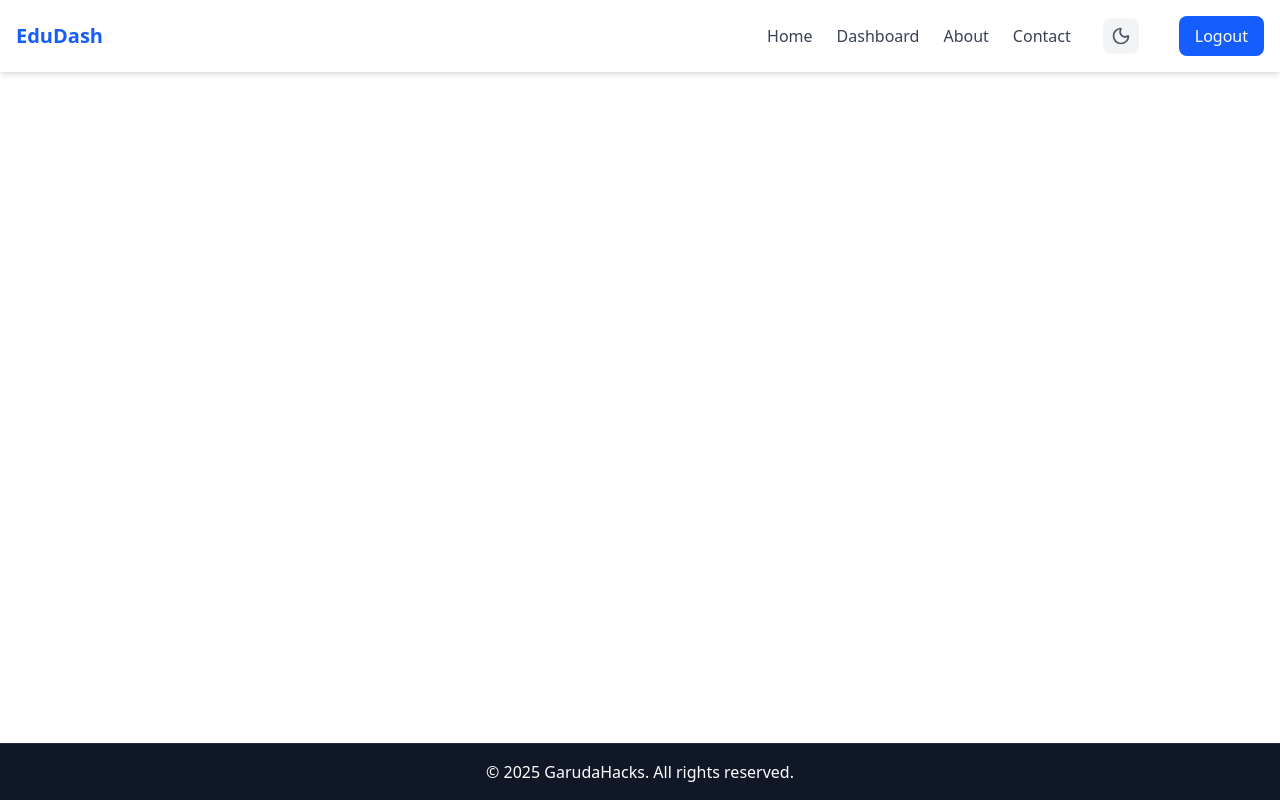
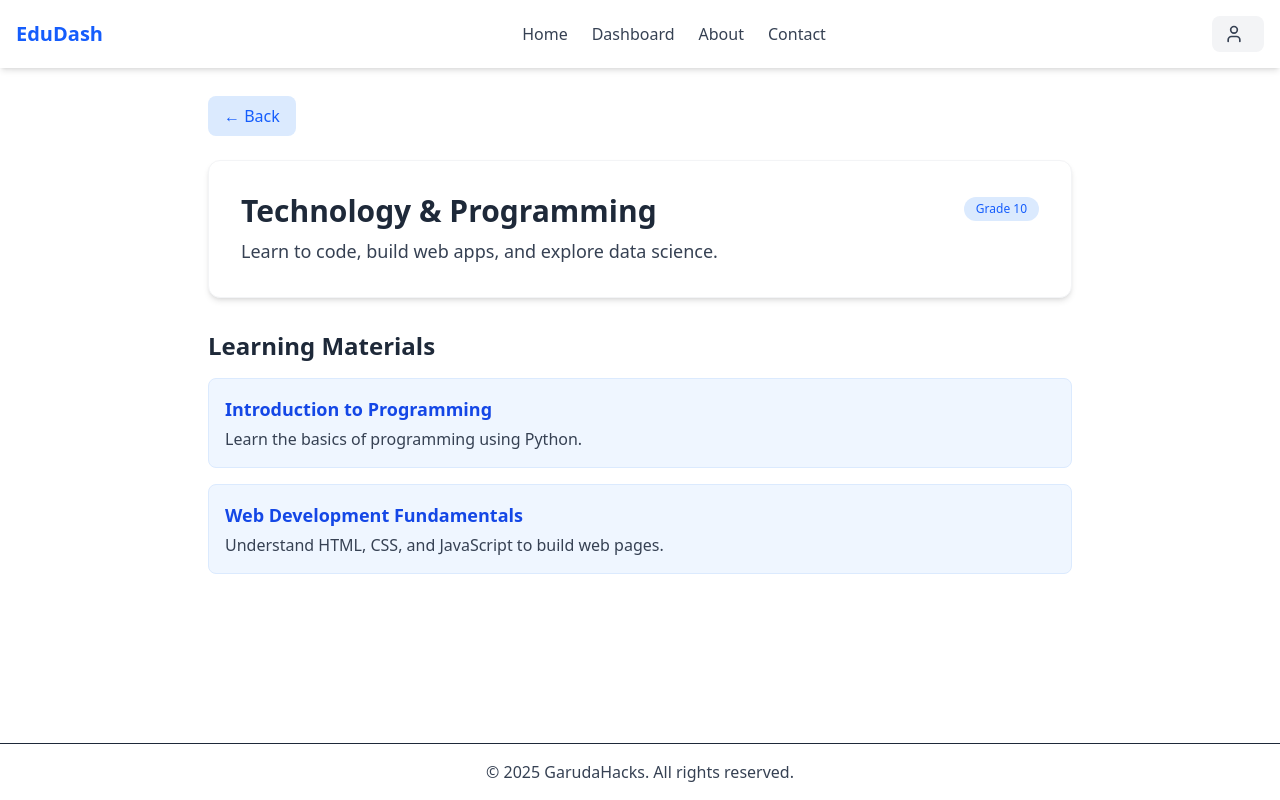
Before and after one commit to EdwinLolo/garudahacks-frontend, a React (Vite) app: page /subject/1 in a window 1280 px wide. Built offline with nearby package versions, Linux system fonts and the light colour scheme; sample sign-in values are in the browser's storage.

Commit message:
materials

```diff
--- a/src/App.jsx
+++ b/src/App.jsx
@@ -8,6 +8,7 @@ import Navbar from "./layout/Navbar";
 import Dashboard from "./pages/Dashboard";
 import Login from "./pages/Login";
 import Footer from "./layout/Footer";
+import SubjectDetail from "./pages/SubjectDetail";
 
 function PrivateRoute({ isAuthenticated, children }) {
   return isAuthenticated ? children : <Navigate to="/login" replace />;
@@ -51,6 +52,14 @@ function AppContent() {
               </PrivateRoute>
             }
           />
+          <Route
+            path="/subject/:id"
+            element={
+              <PrivateRoute isAuthenticated={isAuthenticated}>
+                <SubjectDetail />
+              </PrivateRoute>
+            }
+          />
         </Routes>
       </main>
       {!isLoginPage && <Footer />}
--- a/src/components/SubjectCard.jsx
+++ b/src/components/SubjectCard.jsx
@@ -1,10 +1,28 @@
 import React from "react";
-import { Layers3 } from "lucide-react";
+import { Layers3, BookOpen, Briefcase, Palette } from "lucide-react";
+import { useNavigate } from "react-router-dom";
+
+const iconMap = {
+  "Technology & Programming": BookOpen,
+  "Business & Marketing": Briefcase,
+  "Design & Creative Arts": Palette,
+};
 
 const SubjectCard = ({ subject }) => {
+  const navigate = useNavigate();
+  const Icon = iconMap[subject.name] || Layers3;
+
+  const handleClick = () => {
+    navigate(`/subject/${subject.id}`);
+  };
+
   return (
     <div
-      className="relative bg-white dark:bg-gray-800 rounded-xl shadow-md p-6 text-left border border-gray-100 dark:border-gray-700 transition-colors"
+      className="relative bg-white dark:bg-gray-800 rounded-xl shadow-md p-6 text-left border border-gray-100 dark:border-gray-700 transition-colors cursor-pointer hover:shadow-lg hover:border-blue-300 dark:hover:border-blue-500"
+      onClick={handleClick}
+      role="button"
+      tabIndex={0}
+      onKeyPress={e => { if (e.key === 'Enter') handleClick(); }}
     >
       {subject.tag && (
         <div className="absolute top-4 right-4">
@@ -15,7 +33,7 @@ const SubjectCard = ({ subject }) => {
       )}
 
       <div className="bg-blue-50 dark:bg-blue-900 p-3 rounded-xl w-fit mb-4 transition-colors">
-        <Layers3 className="w-6 h-6 text-blue-500 dark:text-blue-300" />
+        <Icon className="w-6 h-6 text-blue-500 dark:text-blue-300" />
       </div>
 
       <h3 className="text-lg font-semibold text-gray-900 dark:text-gray-100 mb-2">
--- /dev/null
+++ b/src/data/materials.json
@@ -0,0 +1,47 @@
+[
+  {
+    "subjectId": 1,
+    "materials": [
+      {
+        "id": 1,
+        "title": "Introduction to Programming",
+        "content": "Learn the basics of programming using Python."
+      },
+      {
+        "id": 2,
+        "title": "Web Development Fundamentals",
+        "content": "Understand HTML, CSS, and JavaScript to build web pages."
+      }
+    ]
+  },
+  {
+    "subjectId": 2,
+    "materials": [
+      {
+        "id": 1,
+        "title": "Entrepreneurship 101",
+        "content": "Explore the fundamentals of starting a business."
+      },
+      {
+        "id": 2,
+        "title": "Digital Marketing Basics",
+        "content": "Learn about SEO, SEM, and social media marketing."
+      }
+    ]
+  },
+  {
+    "subjectId": 3,
+    "materials": [
+      {
+        "id": 1,
+        "title": "Graphic Design Principles",
+        "content": "Discover the basics of visual design and composition."
+      },
+      {
+        "id": 2,
+        "title": "Creative Writing",
+        "content": "Develop your storytelling and writing skills."
+      }
+    ]
+  }
+]
--- a/src/layout/Footer.jsx
+++ b/src/layout/Footer.jsx
@@ -1,7 +1,7 @@
 import React from 'react';
 
 const Footer = () => (
-    <footer className="bg-gray-900 dark:bg-gray-950 text-white dark:text-gray-200 text-center py-4 fixed left-0 bottom-0 w-full border-t border-gray-800 dark:border-gray-700 transition-colors">
+    <footer className="text-gray-700 dark:bg-gray-950 dark:text-gray-200 text-center py-4 fixed left-0 bottom-0 w-full border-t border-gray-800 dark:border-gray-700 transition-colors">
         © {new Date().getFullYear()} GarudaHacks. All rights reserved.
     </footer>
 );
--- a/src/layout/Navbar.jsx
+++ b/src/layout/Navbar.jsx
@@ -1,9 +1,11 @@
-import React, { useState, useEffect } from "react";
-import { Menu, X, Sun, Moon } from "lucide-react";
+
+import React, { useState, useEffect, useRef } from "react";
+import { Menu, X, Sun, Moon, User } from "lucide-react";
 import { Link } from "react-router-dom";
-
+import { useSelector } from "react-redux";
 
 const Navbar = ({ onLogout, isAuthenticated }) => {
+  const user = useSelector((state) => state.auth.user) || { name: '', email: '' };
   const [isOpen, setIsOpen] = useState(false);
   const [isDark, setIsDark] = useState(() => {
     if (typeof window !== 'undefined') {
@@ -11,12 +13,32 @@ const Navbar = ({ onLogout, isAuthenticated }) => {
     }
     return false;
   });
+  const [profileOpen, setProfileOpen] = useState(false);
+  const profileRef = useRef(null);
 
   useEffect(() => {
     setIsDark(document.documentElement.classList.contains('dark'));
   }, []);
 
+  // Close profile dropdown on outside click
+  useEffect(() => {
+    function handleClickOutside(event) {
+      if (profileRef.current && !profileRef.current.contains(event.target)) {
+        setProfileOpen(false);
+      }
+    }
+    if (profileOpen) {
+      document.addEventListener('mousedown', handleClickOutside);
+    } else {
+      document.removeEventListener('mousedown', handleClickOutside);
+    }
+    return () => {
+      document.removeEventListener('mousedown', handleClickOutside);
+    };
+  }, [profileOpen]);
+
   const toggleMenu = () => setIsOpen(!isOpen);
+  const toggleProfile = () => setProfileOpen((v) => !v);
 
   const toggleDarkMode = () => {
     const html = document.documentElement;
@@ -30,34 +52,62 @@ const Navbar = ({ onLogout, isAuthenticated }) => {
   };
 
   return (
-    <header className="bg-white dark:bg-gray-900 shadow-md fixed top-0 left-0 right-0 z-50 transition-colors">
+    <header className="dark:bg-gray-900 shadow-md fixed top-0 left-0 right-0 z-50 transition-colors">
       <div className="container mx-auto px-4 py-4 flex items-center justify-between">
+        {/* Left: Logo/Name */}
+        <div className="flex items-center min-w-[120px]">
           <h1 className="text-xl font-bold text-blue-600 dark:text-blue-300">EduDash</h1>
-        <nav className="hidden md:flex gap-6 text-gray-700 dark:text-gray-200 font-medium items-center">
+        </div>
+        {/* Center: Routes */}
+        <nav className="hidden md:flex gap-6 text-gray-700 dark:text-gray-200 font-medium items-center flex-1 justify-center">
           <Link to="/" className="hover:text-blue-500 dark:hover:text-blue-400 transition">Home</Link>
           <Link to="/dashboard" className="hover:text-blue-500 dark:hover:text-blue-400 transition">Dashboard</Link>
           <Link to="/about" className="hover:text-blue-500 dark:hover:text-blue-400 transition">About</Link>
           <Link to="/contact" className="hover:text-blue-500 dark:hover:text-blue-400 transition">Contact</Link>
+        </nav>
+        {/* Right: Profile Dropdown */}
+        <div className="flex items-center gap-2 min-w-[48px]">
+          {/* Hamburger for mobile */}
+          <button className="md:hidden text-gray-700 dark:text-gray-200" onClick={toggleMenu}>
+            {isOpen ? <X size={24} /> : <Menu size={24} />}
+          </button>
+          {/* Profile dropdown for desktop */}
+          {isAuthenticated && (
+            <div className="relative hidden md:block" ref={profileRef}>
+              <button
+                onClick={toggleProfile}
+                className="flex items-center gap-2 px-3 py-2 rounded-lg bg-gray-100 dark:bg-gray-800 hover:bg-gray-200 dark:hover:bg-gray-700 text-gray-700 dark:text-gray-200 transition"
+                aria-label="Profile menu"
+              >
+                <User className="w-5 h-5" />
+                <span className="font-medium">{user.name.split(' ')[0]}</span>
+              </button>
+              {profileOpen && (
+                <div className="absolute right-0 mt-2 w-56 bg-white dark:bg-gray-800 rounded-lg shadow-lg border border-gray-100 dark:border-gray-700 z-50 p-4">
+                  <div className="mb-3">
+                    <div className="font-semibold text-gray-900 dark:text-gray-100">{user.name}</div>
+                    <div className="text-sm text-gray-500 dark:text-gray-400">{user.email}</div>
+                  </div>
                   <button
                     onClick={toggleDarkMode}
-            className="ml-2 p-2 rounded-lg transition-colors duration-200 bg-gray-100 hover:bg-gray-200 text-gray-600 dark:bg-gray-800 dark:hover:bg-gray-700 dark:text-yellow-400"
-            aria-label="Toggle dark mode"
+                    className="w-full flex items-center gap-2 px-3 py-2 rounded-md bg-gray-100 dark:bg-gray-700 hover:bg-gray-200 dark:hover:bg-gray-600 text-gray-700 dark:text-yellow-400 transition mb-2"
                   >
-            {isDark ? <Sun className="w-5 h-5" /> : <Moon className="w-5 h-5" />}
+                    {isDark ? <Sun className="w-4 h-4" /> : <Moon className="w-4 h-4" />}
+                    <span>{isDark ? 'Light Mode' : 'Dark Mode'}</span>
                   </button>
-          {isAuthenticated && (
                   <button
                     onClick={onLogout}
-              className="ml-4 px-4 py-2 bg-blue-600 text-white rounded-lg hover:bg-blue-700 dark:bg-blue-700 dark:hover:bg-blue-800 transition"
+                    className="w-full px-3 py-2 rounded-md bg-blue-600 text-white hover:bg-blue-700 dark:bg-blue-700 dark:hover:bg-blue-800 transition"
                   >
                     Logout
                   </button>
+                </div>
               )}
-        </nav>
-        <button className="md:hidden text-gray-700 dark:text-gray-200" onClick={toggleMenu}>
-          {isOpen ? <X size={24} /> : <Menu size={24} />}
-        </button>
             </div>
+          )}
+        </div>
+      </div>
+      {/* Mobile menu */}
       {isOpen && (
         <div className="md:hidden bg-white dark:bg-gray-900 border-t border-gray-100 dark:border-gray-800 px-4 pb-4">
           <nav className="flex flex-col gap-3 mt-2 text-gray-700 dark:text-gray-200 font-medium">
@@ -65,22 +115,31 @@ const Navbar = ({ onLogout, isAuthenticated }) => {
             <Link to="/dashboard" className="hover:text-blue-500 dark:hover:text-blue-400 transition">Dashboard</Link>
             <Link to="/about" className="hover:text-blue-500 dark:hover:text-blue-400 transition">About</Link>
             <Link to="/contact" className="hover:text-blue-500 dark:hover:text-blue-400 transition">Contact</Link>
+          </nav>
+          {isAuthenticated && (
+            <div className="mt-4 border-t border-gray-200 dark:border-gray-700 pt-3 flex flex-col gap-2">
+              <div className="flex items-center gap-3 mb-1">
+                <User className="w-6 h-6 text-blue-600 dark:text-blue-300" />
+                <div>
+                  <div className="font-semibold text-gray-900 dark:text-gray-100">{user.name}</div>
+                  <div className="text-sm text-gray-500 dark:text-gray-400">{user.email}</div>
+                </div>
+              </div>
               <button
                 onClick={toggleDarkMode}
-              className="mt-2 p-2 rounded-lg transition-colors duration-200 bg-gray-100 hover:bg-gray-200 text-gray-600 dark:bg-gray-800 dark:hover:bg-gray-700 dark:text-yellow-400"
-              aria-label="Toggle dark mode"
+                className="w-full flex items-center gap-2 px-3 py-2 rounded-md bg-gray-100 dark:bg-gray-700 hover:bg-gray-200 dark:hover:bg-gray-600 text-gray-700 dark:text-yellow-400 transition mb-1"
               >
-              {isDark ? <Sun className="w-5 h-5" /> : <Moon className="w-5 h-5" />}
+                {isDark ? <Sun className="w-4 h-4" /> : <Moon className="w-4 h-4" />}
+                <span>{isDark ? 'Light Mode' : 'Dark Mode'}</span>
               </button>
-            {isAuthenticated && (
               <button
                 onClick={onLogout}
-                className="mt-2 px-4 py-2 bg-blue-600 text-white rounded-lg hover:bg-blue-700 dark:bg-blue-700 dark:hover:bg-blue-800 transition"
+                className="w-full px-3 py-2 rounded-md bg-blue-600 text-white hover:bg-blue-700 dark:bg-blue-700 dark:hover:bg-blue-800 transition"
               >
                 Logout
               </button>
+            </div>
           )}
-          </nav>
         </div>
       )}
     </header>
--- a/src/pages/Login.jsx
+++ b/src/pages/Login.jsx
@@ -32,11 +32,12 @@ export default function Login({ onLogin, isAuthenticated }) {
         // Example: hardcoded user for demo
         const validEmail = "admin@gmail.com";
         const validPassword = "admin";
+        const validName = "Admin User";
         setIsLoading(true);
         setTimeout(() => {
             setIsLoading(false);
             if (email === validEmail && password === validPassword) {
-                onLogin({ email });
+                onLogin({ email, name: validName });
                 navigate("/", { replace: true });
             } else {
                 setError("Invalid email or password.");
--- a/src/pages/SubjectDetail.jsx
+++ b/src/pages/SubjectDetail.jsx
@@ -0,0 +1,55 @@
+import React from "react";
+import { useParams, useNavigate } from "react-router-dom";
+import subjectsData from "../data/subjects.json";
+import materialsData from "../data/materials.json";
+
+const SubjectDetail = () => {
+  const { id } = useParams();
+  const navigate = useNavigate();
+  const subjectId = parseInt(id, 10);
+  const subject = subjectsData.find((s) => s.id === subjectId);
+  const subjectMaterials = materialsData.find((m) => m.subjectId === subjectId)?.materials || [];
+
+  if (!subject) {
+    return (
+      <div className="min-h-screen flex items-center justify-center">
+        <div className="text-center">
+          <h2 className="text-2xl font-bold mb-4">Subject not found</h2>
+          <button onClick={() => navigate(-1)} className="px-4 py-2 bg-blue-600 text-white rounded-lg">Go Back</button>
+        </div>
+      </div>
+    );
+  }
+
+  return (
+    <section className="min-h-screen pt-24 dark:bg-gray-900 text-gray-800 dark:text-gray-100 transition-colors">
+      <div className="container mx-auto max-w-4xl px-4">
+        <button onClick={() => navigate(-1)} className="mb-6 px-4 py-2 bg-blue-100 dark:bg-blue-900 text-blue-600 dark:text-blue-300 rounded-lg hover:bg-blue-200 dark:hover:bg-blue-800 transition">&larr; Back</button>
+        <div className="bg-white dark:bg-gray-800 rounded-xl shadow-md p-8 mb-8 border border-gray-100 dark:border-gray-700">
+          <div className="flex items-start justify-between mb-2">
+            <h2 className="text-3xl font-bold">{subject.name}</h2>
+            <span className="text-xs font-medium bg-blue-100 dark:bg-blue-900 text-blue-600 dark:text-blue-300 px-3 py-1 rounded-full transition-colors ml-4 mt-1">{subject.tag}</span>
+          </div>
+          <p className="text-lg text-gray-700 dark:text-gray-300">{subject.description}</p>
+        </div>
+        <div>
+          <h3 className="text-2xl font-semibold mb-4">Learning Materials</h3>
+          {subjectMaterials.length === 0 ? (
+            <p className="text-gray-500 dark:text-gray-400">No materials available for this subject yet.</p>
+          ) : (
+            <ul className="space-y-4">
+              {subjectMaterials.map((material) => (
+                <li key={material.id} className="bg-blue-50 dark:bg-blue-900 rounded-lg p-4 border border-blue-100 dark:border-blue-800">
+                  <h4 className="text-lg font-bold mb-1 text-blue-700 dark:text-blue-300">{material.title}</h4>
+                  <p className="text-gray-700 dark:text-gray-200">{material.content}</p>
+                </li>
+              ))}
+            </ul>
+          )}
+        </div>
+      </div>
+    </section>
+  );
+};
+
+export default SubjectDetail;
```
Also changed, not shown: src/pages/Subject.jsx (deleted), 1 other file (tests, documents, lock files or other folders). Lines whose indentation alone changed are shown as unchanged.
